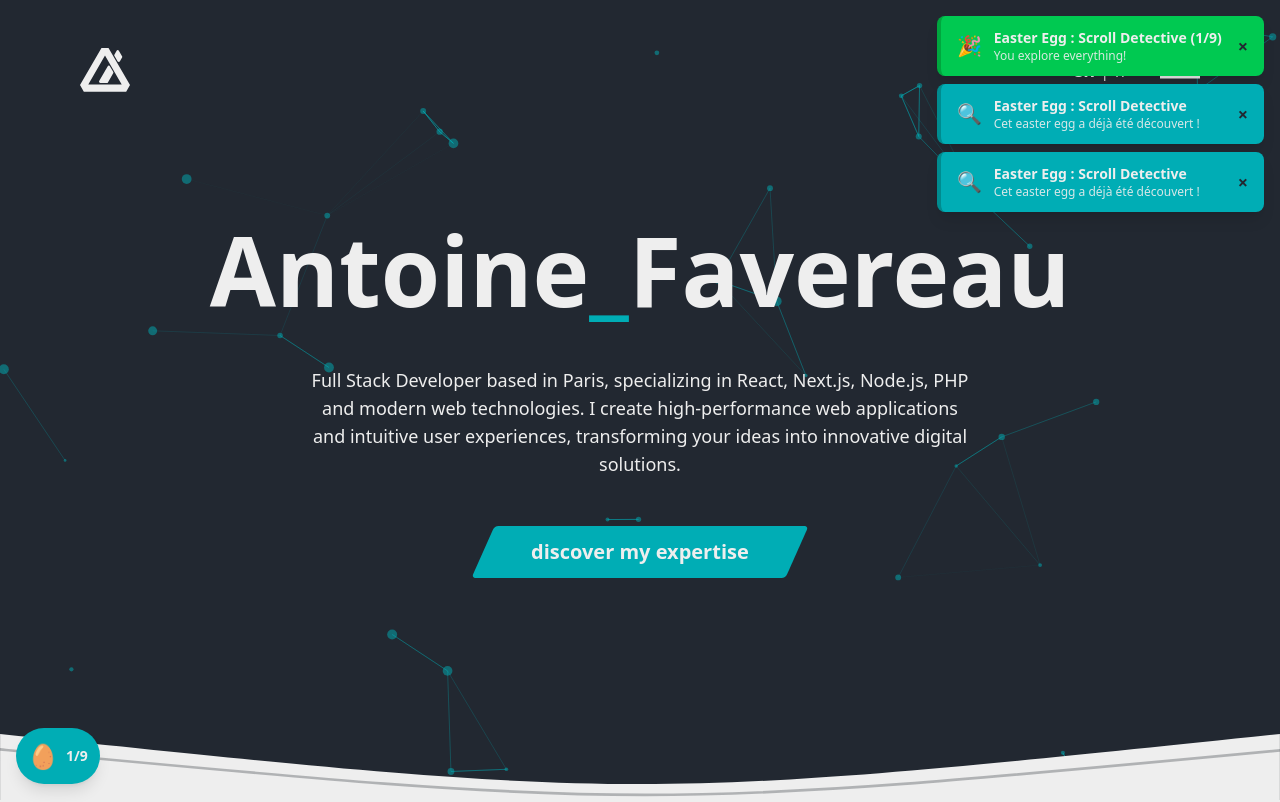
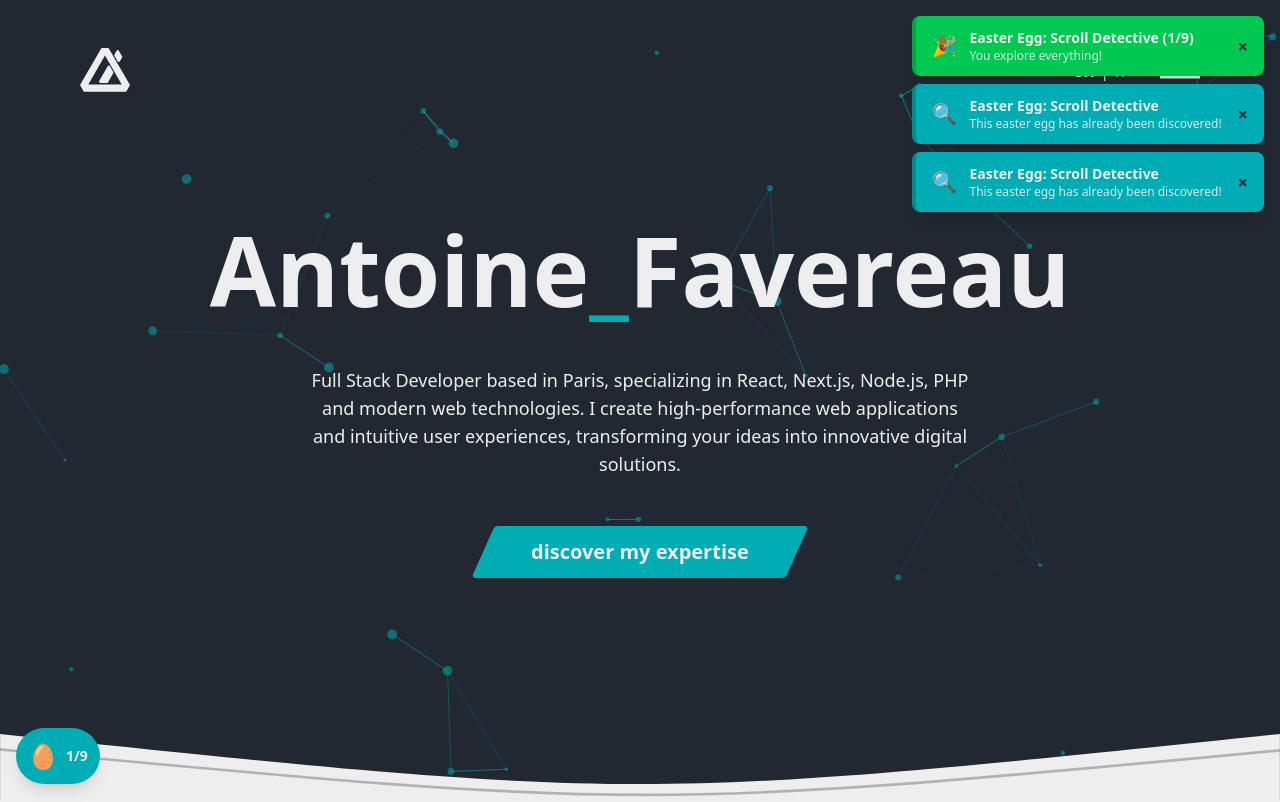
Before and after one commit to antoinefavereau/portfolio, a Next.js app: page /en in a window 1280 px wide. Shown: the top 802 px of the page. Built offline with nearby package versions, Linux system fonts and the light colour scheme.

Commit message:
feat: add traductions for easter egg messages

```diff
--- a/app/[locale]/layout.tsx
+++ b/app/[locale]/layout.tsx
@@ -144,6 +144,7 @@ export default async function LocaleLayout({
         <EasterEggProvider
           easterEggTexts={texts.easter_eggs}
           completionTexts={texts.easter_eggs_completion}
+          easterEggMessages={texts.easter_eggs_messages}
         >
           <MatrixModeProvider>
             <div className="max-md:hidden">
--- a/contexts/EasterEggContext.tsx
+++ b/contexts/EasterEggContext.tsx
@@ -21,6 +21,11 @@ interface CompletionTexts {
   message: string;
   subtitle: string;
   close: string;
+}
+
+interface EasterEggMessages {
+  already_discovered: string;
+  prefix: string;
 }
 
 interface EasterEggTexts {
@@ -47,10 +52,12 @@ export function EasterEggProvider({
   children,
   easterEggTexts,
   completionTexts,
+  easterEggMessages,
 }: {
   children: React.ReactNode;
   easterEggTexts: EasterEggTexts;
   completionTexts: CompletionTexts;
+  easterEggMessages: EasterEggMessages;
 }) {
   const [discoveredEggs, setDiscoveredEggs] = useState<EasterEgg[]>([]);
   const [showCompletionModal, setShowCompletionModal] = useState(false);
@@ -84,9 +91,9 @@ export function EasterEggProvider({
           easterEgg.description,
           "success",
           10000,
-          `Easter Egg : ${easterEgg.name} (${newDiscoveredEggs.length}/${
-            Object.keys(easterEggTexts).length
-          })`
+          `${easterEggMessages.prefix} ${easterEgg.name} (${
+            newDiscoveredEggs.length
+          }/${Object.keys(easterEggTexts).length})`
         );
 
         // Vérifier si tous les easter eggs sont découverts
@@ -105,15 +112,15 @@ export function EasterEggProvider({
       const easterEgg = easterEggTexts[eggId];
       if (easterEgg) {
         showToast(
-          "Cet easter egg a déjà été découvert !",
+          easterEggMessages.already_discovered,
           "info",
           5000,
-          `Easter Egg : ${easterEgg.name}`
+          `${easterEggMessages.prefix} ${easterEgg.name}`
         );
       }
       return { isNew: false, count: discoveredEggs.length };
     },
-    [discoveredEggs, showToast, easterEggTexts]
+    [discoveredEggs, showToast, easterEggTexts, easterEggMessages]
   );
 
   const isDiscovered = useCallback(
--- a/data/en/texts.json
+++ b/data/en/texts.json
@@ -75,5 +75,9 @@
     "message": "You have discovered all the easter eggs hidden on this site!",
     "subtitle": "You are a true explorer! Thanks for taking the time to discover all these little surprises.",
     "close": "Close"
+  },
+  "easter_eggs_messages": {
+    "already_discovered": "This easter egg has already been discovered!",
+    "prefix": "Easter Egg:"
   }
 }
--- a/data/fr/texts.json
+++ b/data/fr/texts.json
@@ -75,5 +75,9 @@
     "message": "Vous avez découvert tous les easter eggs cachés sur ce site !",
     "subtitle": "Vous êtes un vrai explorateur ! Merci d'avoir pris le temps de découvrir toutes ces petites surprises.",
     "close": "Fermer"
+  },
+  "easter_eggs_messages": {
+    "already_discovered": "Cet easter egg a déjà été découvert !",
+    "prefix": "Easter Egg :"
   }
 }
```
